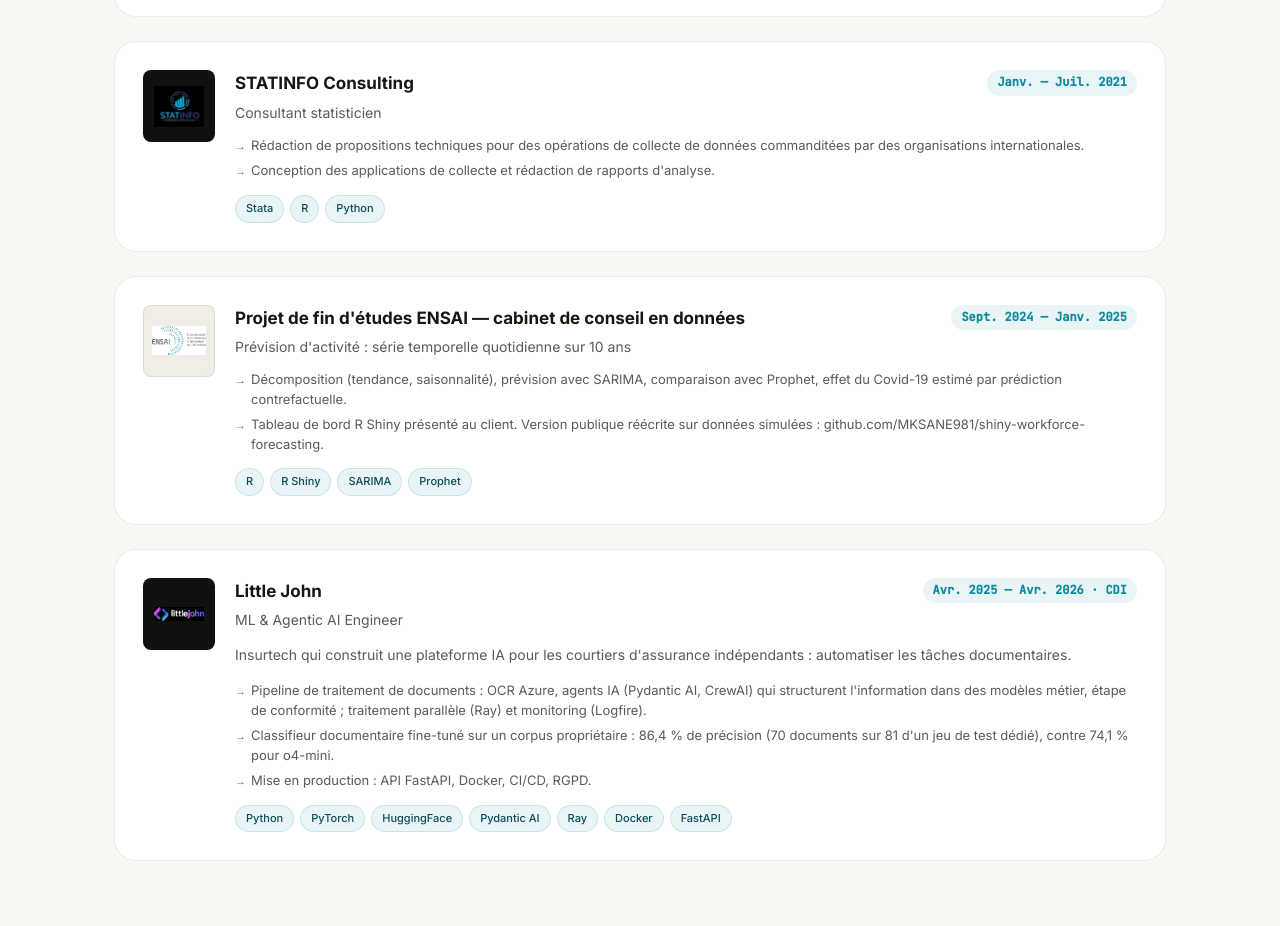
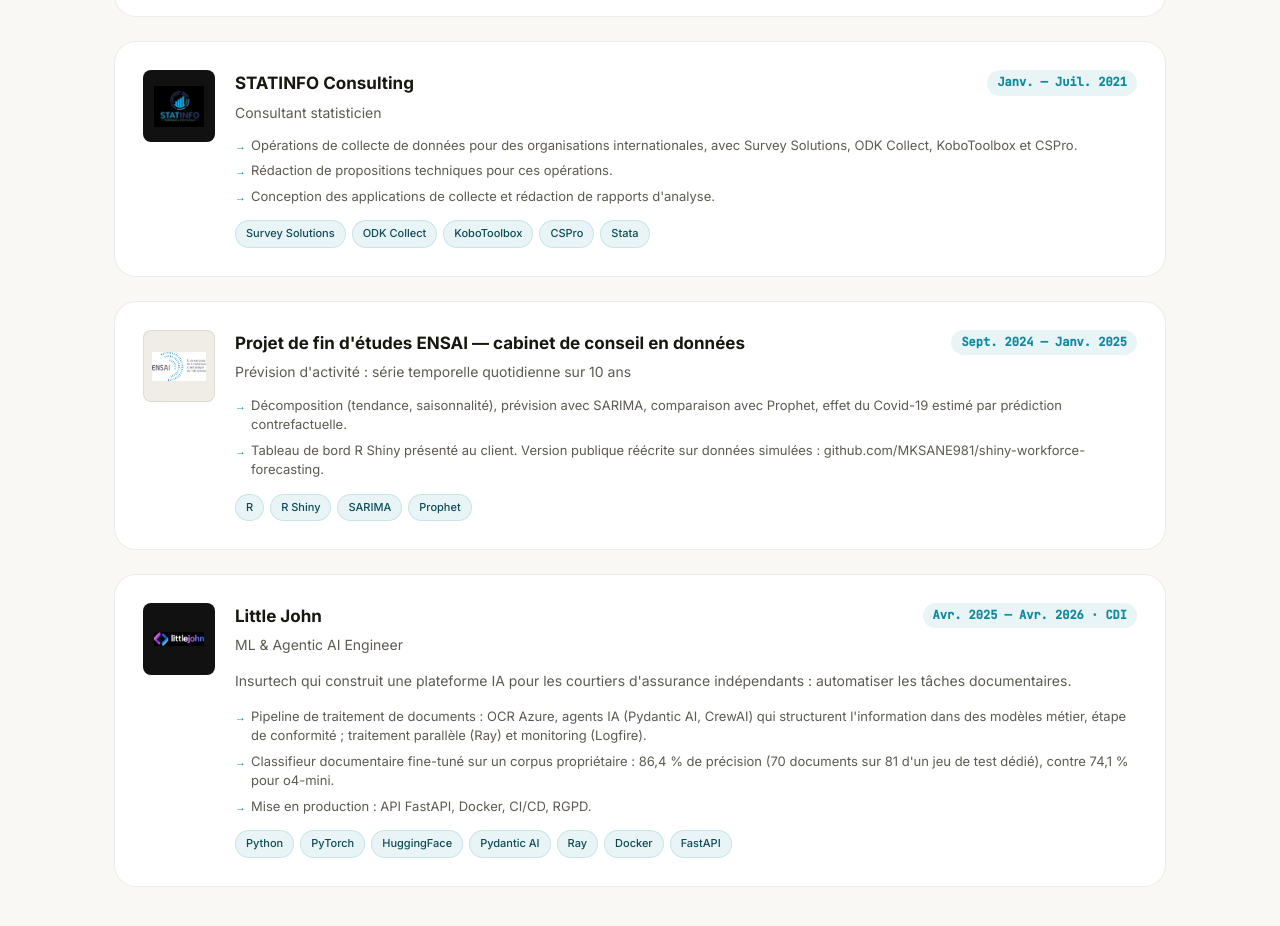
Before and after one commit to MKSANE981/portfolio, a plain HTML site: page eco/experience.html in a window 1280 px wide. Shown: the part 1002-1928 px from the top of the page. Drawn offline with Linux system fonts and the light colour scheme.

Commit message:
Add data collection tools (Survey Solutions, ODK Collect, KoboToolbox, CSPro) at STATINFO
Co-Authored-By: Claude Sonnet 5.5 <noreply@anthropic.com>

```diff
--- a/eco/experience.html
+++ b/eco/experience.html
@@ -87,10 +87,11 @@
           </div>
           <div class="exp-role" data-fr="Consultant statisticien" data-en="Statistics Consultant">Consultant statisticien</div>
           <ul class="exp-bullets">
-            <li data-fr="Rédaction de propositions techniques pour des opérations de collecte de données commanditées par des organisations internationales." data-en="Technical proposals for data collection operations commissioned by international organisations.">Rédaction de propositions techniques pour des opérations de collecte de données commanditées par des organisations internationales.</li>
+            <li data-fr="Opérations de collecte de données pour des organisations internationales, avec Survey Solutions, ODK Collect, KoboToolbox et CSPro." data-en="Data collection operations for international organisations, with Survey Solutions, ODK Collect, KoboToolbox and CSPro.">Opérations de collecte de données pour des organisations internationales, avec Survey Solutions, ODK Collect, KoboToolbox et CSPro.</li>
+            <li data-fr="Rédaction de propositions techniques pour ces opérations." data-en="Technical proposals for these operations.">Rédaction de propositions techniques pour ces opérations.</li>
             <li data-fr="Conception des applications de collecte et rédaction de rapports d'analyse." data-en="Design of the data collection applications and analytical reports.">Conception des applications de collecte et rédaction de rapports d'analyse.</li>
           </ul>
-          <div class="exp-tags"><span class="tag">Stata</span><span class="tag">R</span><span class="tag">Python</span></div>
+          <div class="exp-tags"><span class="tag">Survey Solutions</span><span class="tag">ODK Collect</span><span class="tag">KoboToolbox</span><span class="tag">CSPro</span><span class="tag">Stata</span></div>
         </div>
       </div>
       <div class="exp-card reveal">
```
Also changed, not shown: ds/experience.html (+3 -2 lines), stat/competences.html (+1 -1 lines), stat/experience.html (+3 -2 lines).
